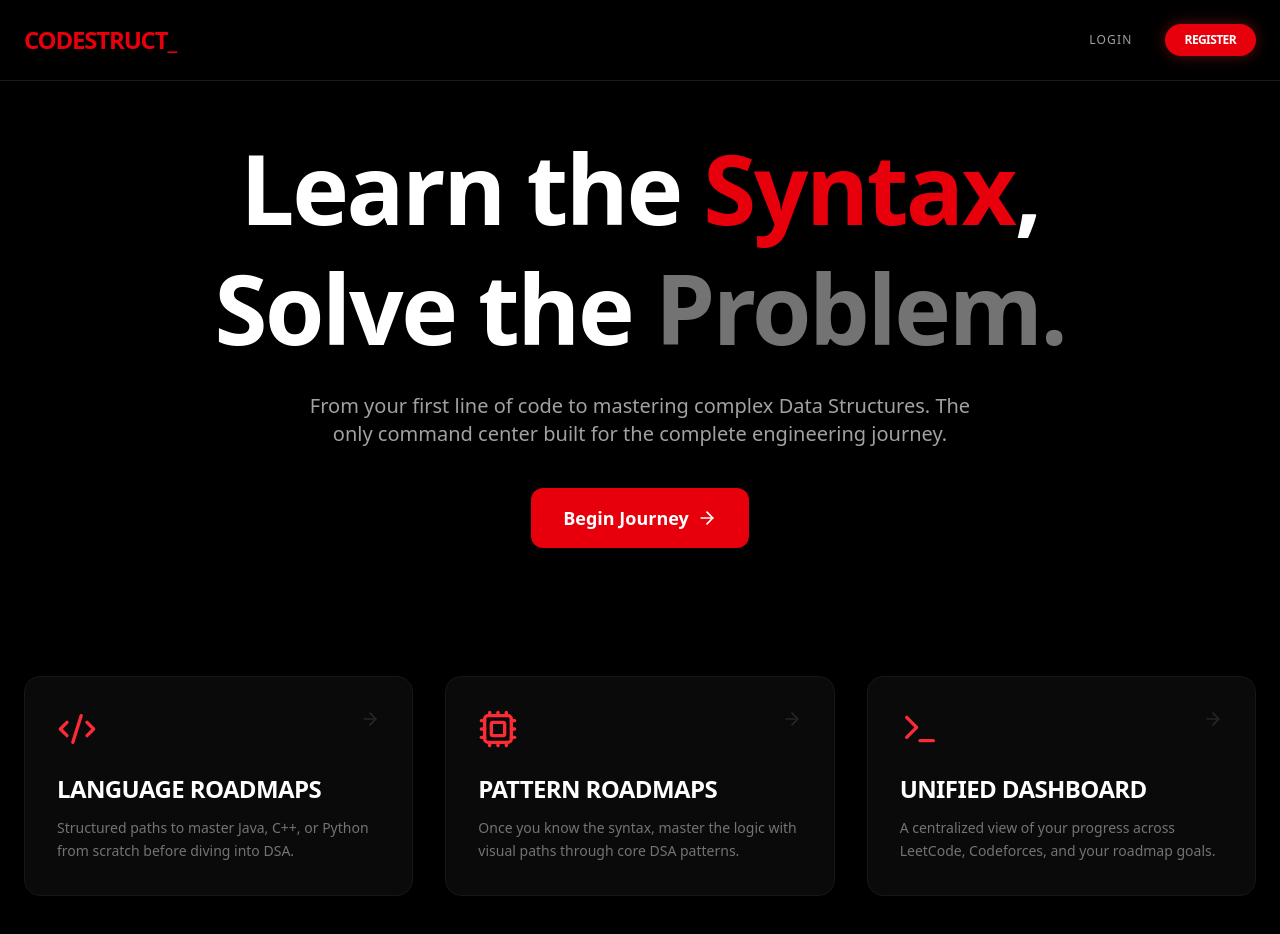
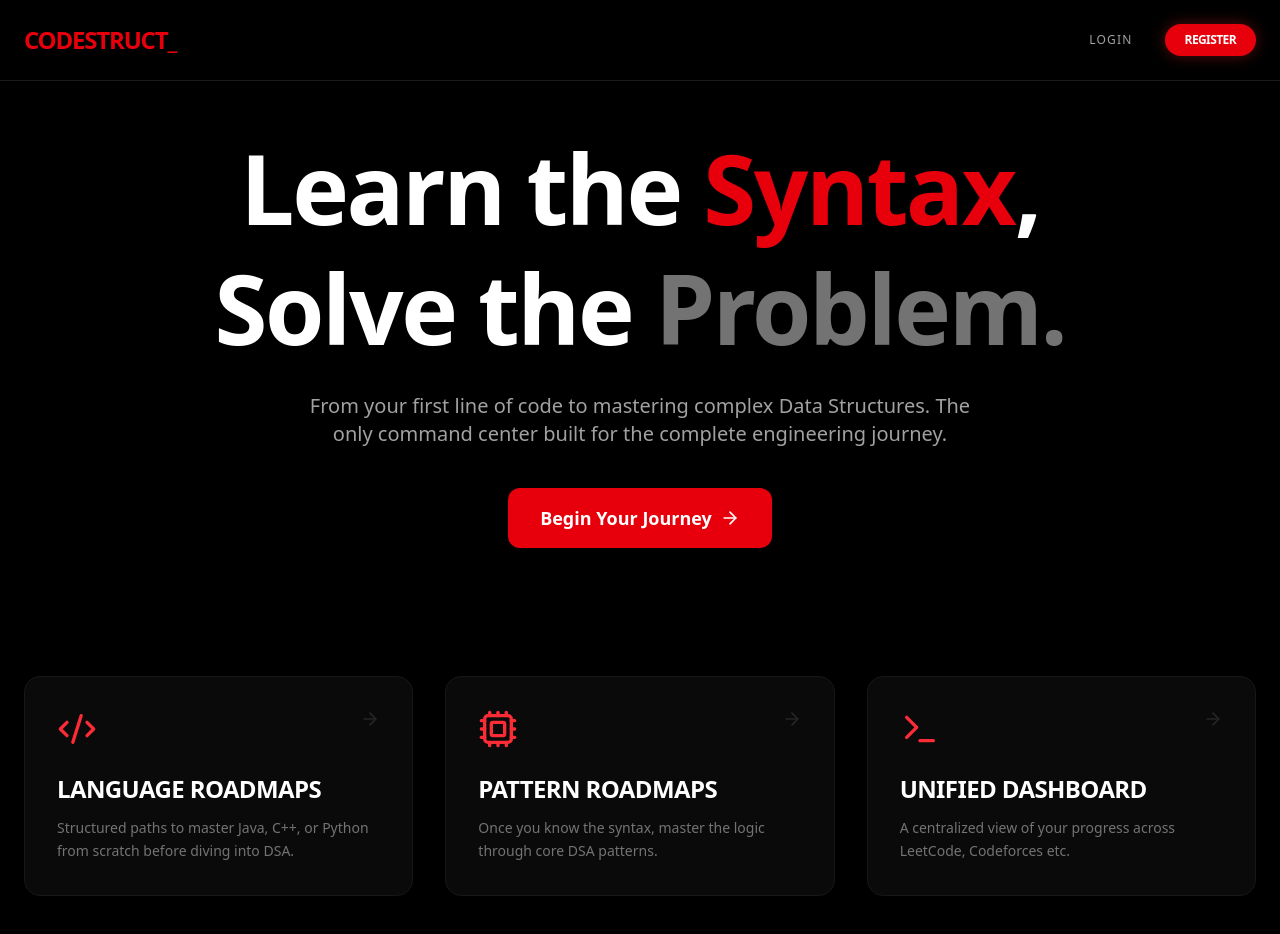
Before and after one commit to CodeStruct-DTI/codestruct, a Next.js app: page / in a window 1280 px wide. Shown: the top 934 px of the page. Built offline with nearby package versions, Linux system fonts and the light colour scheme.

Commit message:
Small text changes to feature cards in home page

```diff
--- a/app/page.tsx
+++ b/app/page.tsx
@@ -52,7 +52,7 @@ export default function LandingPage() { // Defines and exports the main componen
                 whileTap={{ scale: 0.95 }} // Click effect: shrinks slightly to feel like a physical press.
                 className="px-8 py-4 bg-red-600 rounded-xl font-bold text-lg flex items-center gap-2" // Button styling: large, red, rounded corners, uses Flexbox for icon alignment.
               >
-                Begin Journey <ArrowRight className="w-5 h-5" /> {/* Button text with a right-facing arrow icon. */}
+                Begin Your Journey <ArrowRight className="w-5 h-5" /> {/* Button text with a right-facing arrow icon. */}
               </motion.button>
             </Link>
           </div>
@@ -77,14 +77,14 @@ export default function LandingPage() { // Defines and exports the main componen
           <FeatureCard // Custom card component for the Pattern feature.
             icon={<Cpu className="text-red-500 w-10 h-10" />} // Passes a red CPU icon as a prop.
             title="Pattern Roadmaps" // Passes the card title.
-            desc="Once you know the syntax, master the logic with visual paths through core DSA patterns." // Passes the description text.
+            desc="Once you know the syntax, master the logic through core DSA patterns." // Passes the description text.
             href="/dsa" // Sets the destination URL.
           />
           {/* Link to your newly created Unified Dashboard */}
           <FeatureCard // Custom card component for the Dashboard feature.
             icon={<Terminal className="text-red-500 w-10 h-10" />} // Passes a red Terminal icon as a prop.
             title="Unified Dashboard" // Passes the card title.
-            desc="A centralized view of your progress across LeetCode, Codeforces, and your roadmap goals." // Passes the description text.
+            desc="A centralized view of your progress across LeetCode, Codeforces etc." // Passes the description text.
             href="/unidashboard" // Sets the destination URL.
           />
         </motion.div>
```
